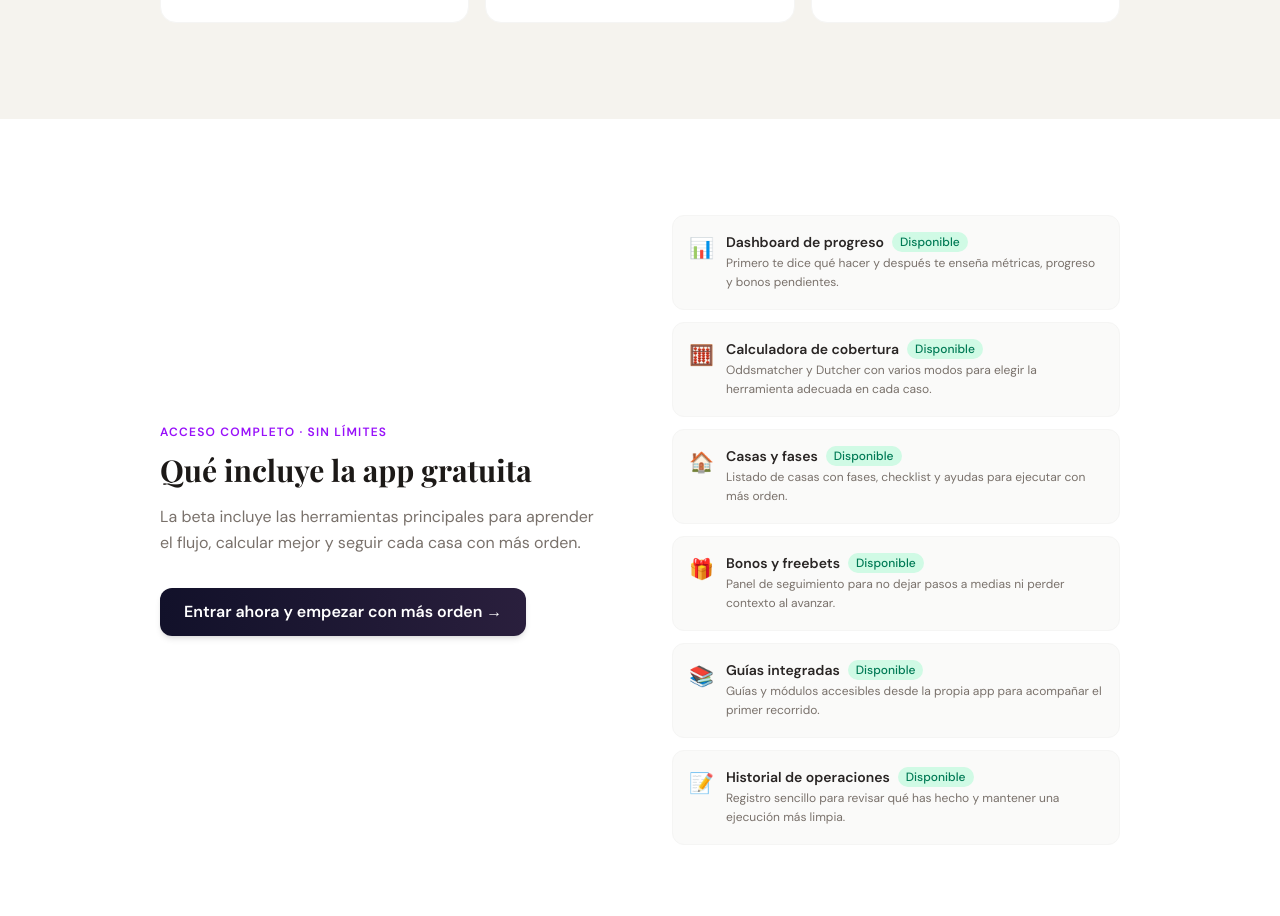
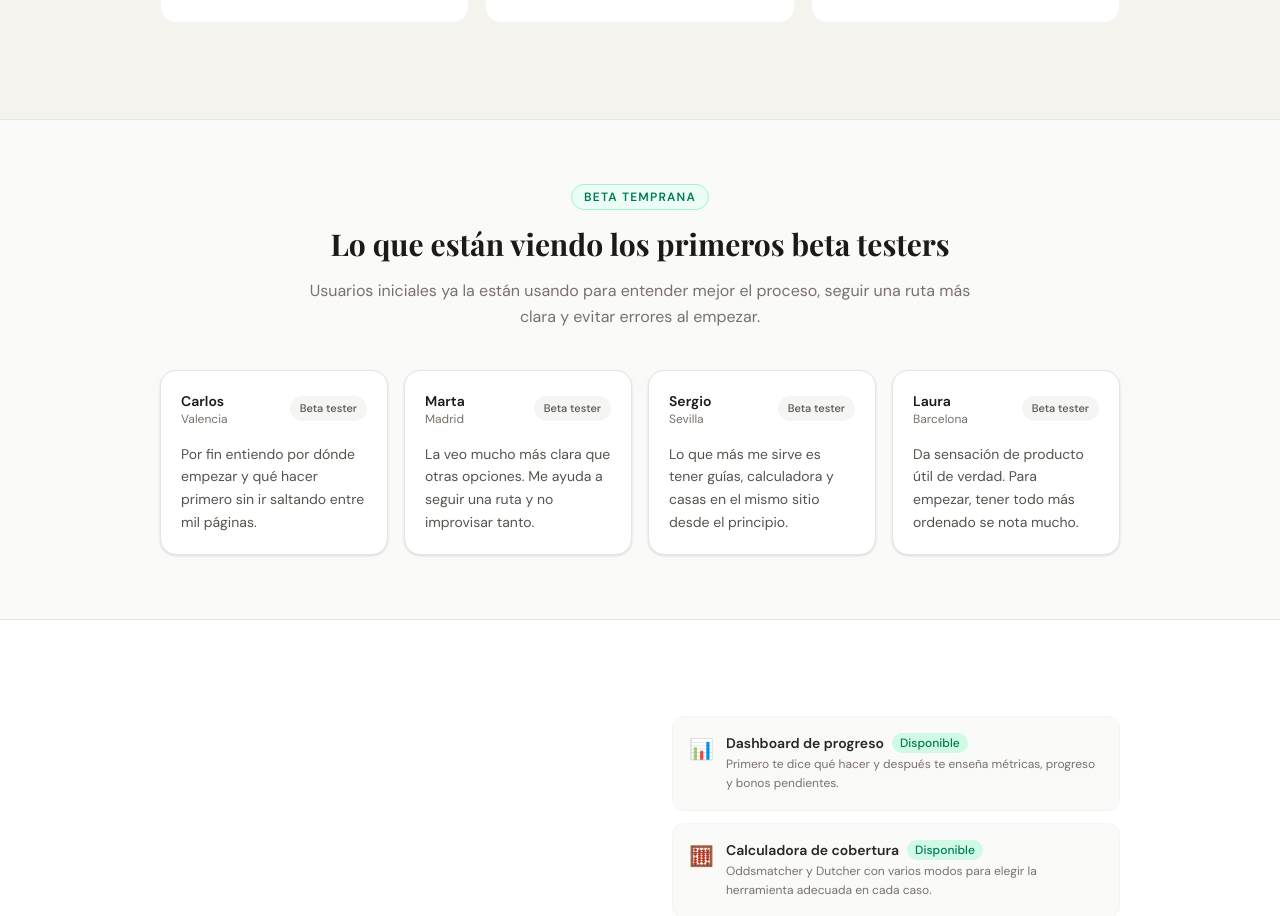
Before and after one commit to eloylt13/matched-betting-app, a Next.js app: page / in a window 1280 px wide. Shown: the part 2065-2981 px from the top of the page. Built offline with nearby package versions, Linux system fonts and the light colour scheme; no server answers; a web font is replaced by a local one.

Commit message:
feat: añade testimonios de beta testers en la home

```diff
--- a/app/page.tsx
+++ b/app/page.tsx
@@ -104,6 +104,29 @@ const BENEFICIOS_RAPIDOS = [
   {
     titulo: 'Todo organizado en un solo sitio',
     desc: 'Casas, bonos, progreso y siguientes acciones.',
+  },
+]
+
+const TESTIMONIOS_BETA = [
+  {
+    nombre: 'Carlos',
+    ciudad: 'Valencia',
+    texto: 'Por fin entiendo por dónde empezar y qué hacer primero sin ir saltando entre mil páginas.',
+  },
+  {
+    nombre: 'Marta',
+    ciudad: 'Madrid',
+    texto: 'La veo mucho más clara que otras opciones. Me ayuda a seguir una ruta y no improvisar tanto.',
+  },
+  {
+    nombre: 'Sergio',
+    ciudad: 'Sevilla',
+    texto: 'Lo que más me sirve es tener guías, calculadora y casas en el mismo sitio desde el principio.',
+  },
+  {
+    nombre: 'Laura',
+    ciudad: 'Barcelona',
+    texto: 'Da sensación de producto útil de verdad. Para empezar, tener todo más ordenado se nota mucho.',
   },
 ]
 
@@ -387,6 +410,42 @@ export default function LandingPage() {
         </div>
       </section>
 
+      <section className="bg-stone-50 border-y border-stone-200">
+        <div className="max-w-5xl mx-auto px-4 sm:px-6 lg:px-8 py-14 sm:py-16">
+          <div className="max-w-2xl mx-auto text-center mb-8 sm:mb-10">
+            <p className="inline-flex items-center rounded-full border border-emerald-200 bg-emerald-50 px-3 py-1 text-xs font-semibold uppercase tracking-widest text-emerald-700">
+              Beta temprana
+            </p>
+            <h2 className="font-playfair text-2xl sm:text-3xl font-bold text-stone-900 mt-4">
+              Lo que están viendo los primeros beta testers
+            </h2>
+            <p className="mt-4 text-sm sm:text-base text-stone-500 leading-relaxed">
+              Usuarios iniciales ya la están usando para entender mejor el proceso, seguir una ruta más clara y evitar errores al empezar.
+            </p>
+          </div>
+
+          <div className="grid gap-4 sm:grid-cols-2 lg:grid-cols-4">
+            {TESTIMONIOS_BETA.map((testimonio) => (
+              <div
+                key={testimonio.nombre}
+                className="rounded-2xl border border-stone-200 bg-white p-5 shadow-sm transition-shadow hover:shadow-md"
+              >
+                <div className="mb-4 flex items-center justify-between gap-3">
+                  <div>
+                    <p className="text-sm font-semibold text-stone-900">{testimonio.nombre}</p>
+                    <p className="text-xs text-stone-500">{testimonio.ciudad}</p>
+                  </div>
+                  <span className="shrink-0 rounded-full bg-stone-100 px-2.5 py-1 text-[11px] font-medium text-stone-600">
+                    Beta tester
+                  </span>
+                </div>
+                <p className="text-sm text-stone-600 leading-relaxed">{testimonio.texto}</p>
+              </div>
+            ))}
+          </div>
+        </div>
+      </section>
+
       <section className="bg-white">
         <div className="max-w-5xl mx-auto px-4 sm:px-6 lg:px-8 py-16 sm:py-24">
           <div className="grid lg:grid-cols-2 gap-12 lg:gap-16 items-center">
```
